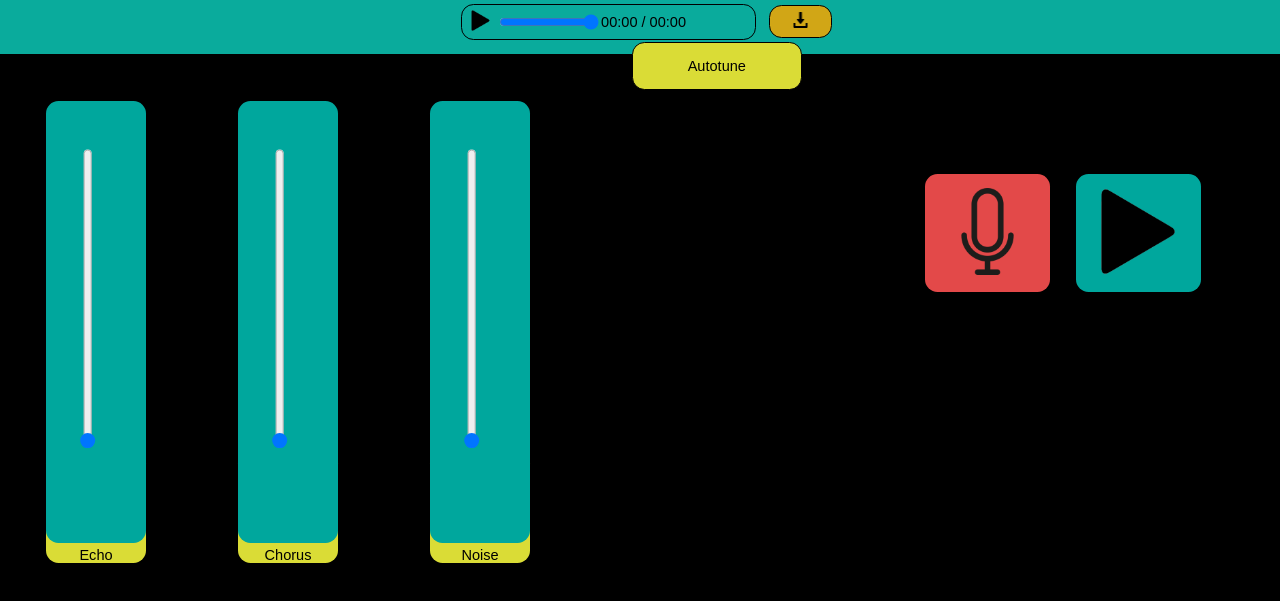
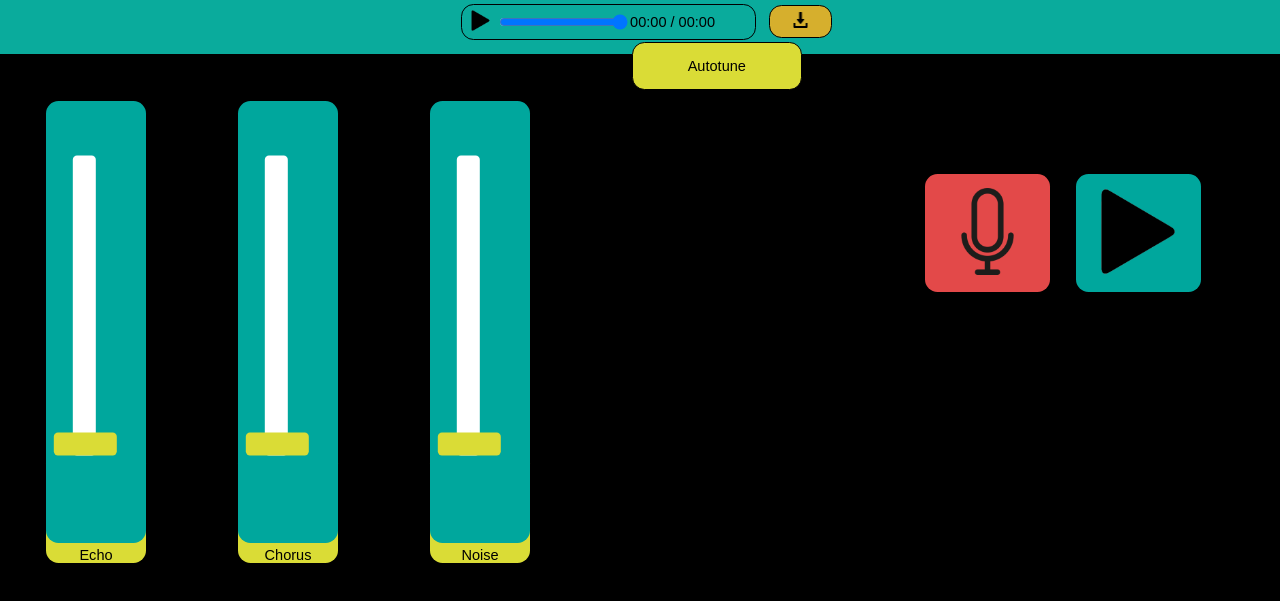
Before and after one commit to ToniTormo/Pryct_VOZ, a plain HTML site: page HTML/Estructura.html in a window 1280 px wide. Shown: the part 167-768 px from the top of the page. Drawn offline with Linux system fonts and the light colour scheme.

Commit message:
pagina casi done

```diff
--- a/CSS/Estilo.css
+++ b/CSS/Estilo.css
@@ -91,7 +91,7 @@ body, html{
 }
 
 #div_boton_dorado{
-    background-color: #d1a616;
+    background-color: #d6af2d;
     display: flex;
     height: fit-content;
     padding: 0.4%;
@@ -162,22 +162,27 @@ body, html{
     width: 300%;
 }
 
+.elem_slider[type="range"] {
+    -webkit-appearance: none;
+    appearance: none;
+    background-color: transparent;
+}
 
-/* Ver como modificaar estas barras sin modificar la de arriba */
-
-.elem_slider input[type="range"]::-webkit-slider-runnable-track { /*Modifica barra*/
+.elem_slider[type="range"]::-webkit-slider-runnable-track { /*Modifica barra*/
     height: calc(1.1vh + 1.1vw);
 
-    background-color:#DADC36;
+    background-color:#ffffff;
     border-radius: calc(0.2vh + 0.2vw);
 }
 
-.elem_slider input[type="range"]::-webkit-slider-thumb { /*Modifica punto*/
-
-    height: 2000px;
+.elem_slider[type="range"]::-webkit-slider-thumb { /*Modifica punto*/
+    height: calc(3vh + 3vw);
     width: calc(1.1vh + 1.1vw);
 
-    background-color: #00A79D;
+    position: relative;
+    bottom: calc(0.9vh + 0.9vw);
+
+    background-color:#DADC36;
     border-radius: calc(0.2vh + 0.2vw);
     cursor: pointer;
     appearance: none;
--- a/HTML/Estructura.html
+++ b/HTML/Estructura.html
@@ -14,7 +14,7 @@
         <audio id="repro" class="elem_indice"></audio>
         <div id="controles-audio" class="elem_indice">
             <button id="play-pause"><img src="../img/play.png" id="playImg"></button>
-            <input type="range" id="barra-volumen" min="0" max="1" step="0.1" value="1">
+            <input type="range" id="barraRepro" min="0" max="1" step="0.1" value="1">
             <span id="estado-audio">00:00 / 00:00</span>
         </div>
         <div id="div_boton_dorado" class="elem_indice">
@@ -71,7 +71,6 @@
             </div>
         </div>
     </div>
-
     <script src="../JS/main.js"></script>
     <script src="../JS/botones.js"></script>
 </body>
```
